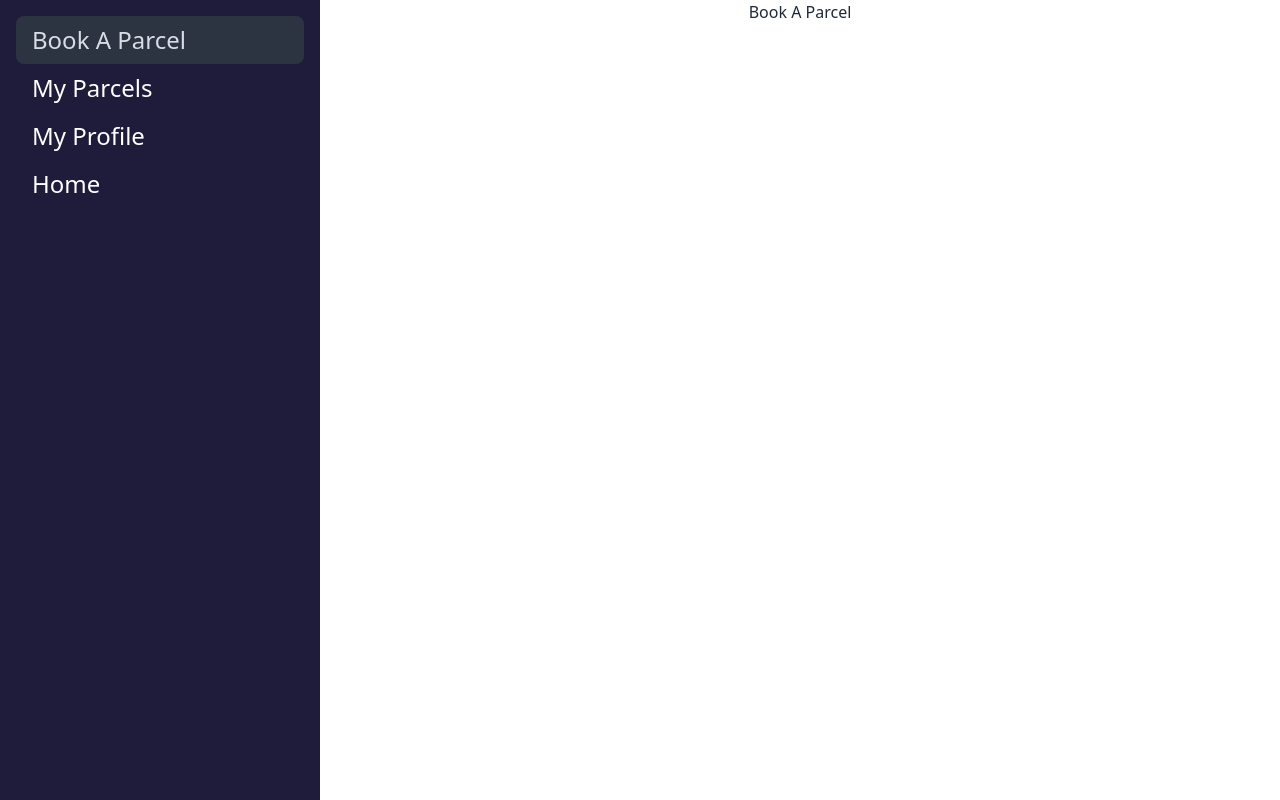
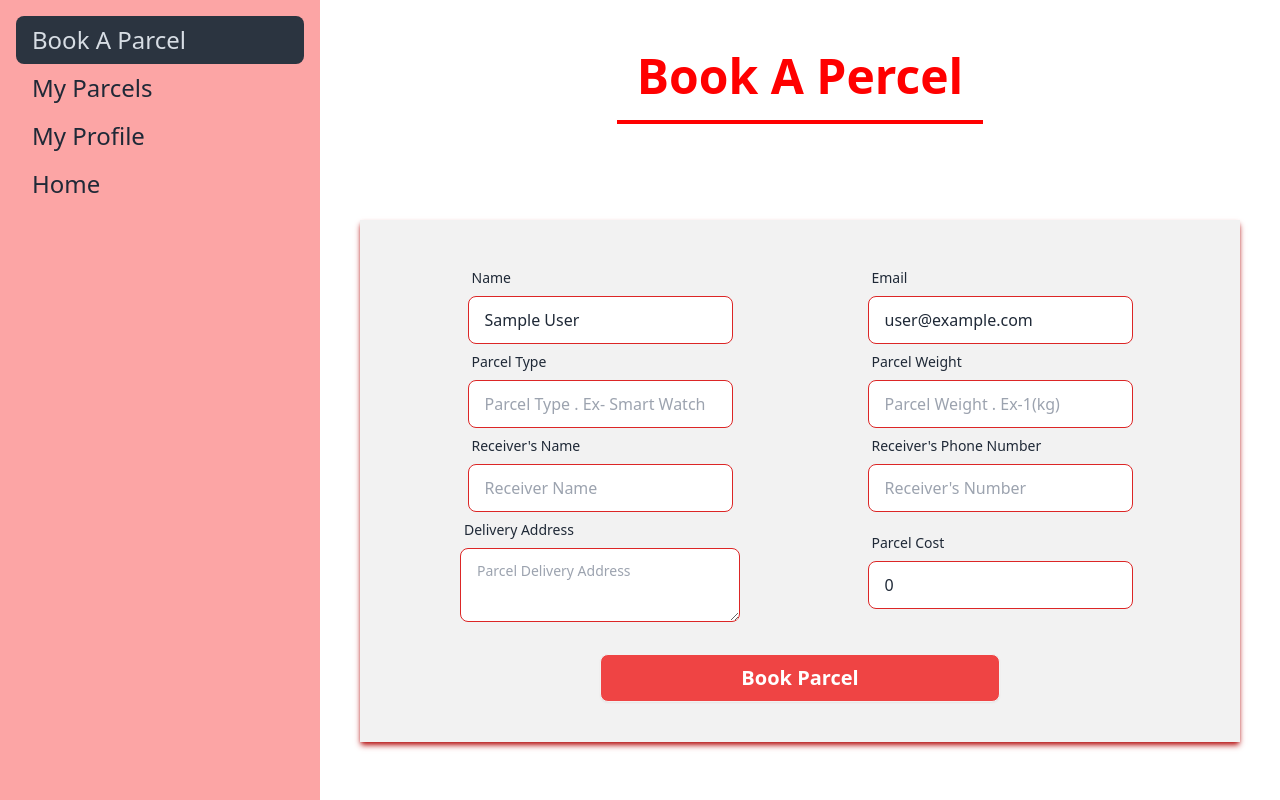
Before and after one commit to alamin175/gofast-courier, a React (Vite) app: page /dashboard/parcelBook in a window 1280 px wide. Built offline with nearby package versions, Linux system fonts and the light colour scheme; no server answers; sample sign-in values are in the browser's storage.

Commit message:
booking parcel page added

```diff
--- a/src/Layout/Dashboard.jsx
+++ b/src/Layout/Dashboard.jsx
@@ -11,6 +11,7 @@
       <input id="my-drawer" type="checkbox" className="drawer-toggle" />
       <div className="drawer-content flex justify-center">
         {/* Page content here */}
+
         <Outlet></Outlet>
         <label
           htmlFor="my-drawer"
@@ -26,7 +27,7 @@
           aria-label="close sidebar"
           className="drawer-overlay"
         ></label>
-        <ul className="menu p-4 w-80 min-h-full bg-[#1e1b3b] text-base-content">
+        <ul className="menu p-4 w-80 min-h-full bg-red-300 text-base-content ">
           {/* Sidebar content here */}
           {admin ? (
             <>
@@ -45,7 +46,7 @@
               </li>
             </>
           ) : (
-            <div className="text-2xl text-white">
+            <div className="text-2xl">
               <li>
                 <NavLink
                   activeclassname="active-link"
--- a/src/Pages/Dashboard/Merchant/ParcelBook.jsx
+++ b/src/Pages/Dashboard/Merchant/ParcelBook.jsx
@@ -1,7 +1,221 @@
+import { useContext } from "react";
+import { useForm } from "react-hook-form";
+import { Link } from "react-router-dom";
+import { UserContext } from "../../../AuthContext/AuthContext";
+import SectionTitle from "../../Shared/SectionTitle/SectionTitle";
+
 const ParcelBook = () => {
+  const { user, error, setError } = useContext(UserContext);
+
+  const {
+    register,
+    handleSubmit,
+    reset,
+    watch,
+    formState: { errors },
+  } = useForm();
+
+  const weight = watch("weight");
+  const onSubmit = (value) => {
+    const {
+      name,
+      email,
+      parcelType,
+      weight,
+      receiverName,
+      number,
+      address,
+      parcelCost,
+    } = value;
+    console.log(value);
+    const parcelDetails = {
+      name: name,
+      email: email,
+      parcelType: parcelType,
+      parcelWeight: weight,
+      receiverName: receiverName,
+      receiverNumber: number,
+      receiverAddress: address,
+      parcelCost: parcelCost,
+    };
+  };
   return (
-    <div>
-      <h1>Book A Parcel</h1>
+    <div className="md:-mt-16 w-full">
+      <SectionTitle title="Book A Percel"></SectionTitle>
+      <div className="bg-base-200 lg:p-10 p-4 shadow-md shadow-red-700 lg:mx-10">
+        <form onSubmit={handleSubmit(onSubmit)}>
+          {/* register your input into the hook by invoking the "register" function */}
+          <div className="grid grid-cols-1 place-items-center md:grid-cols-2">
+            {/* name */}
+            <div className="form-control">
+              <label className="label">
+                <span className="label-text">Name</span>
+              </label>
+              <input
+                {...register("name", { required: "Name is required" })}
+                type="text"
+                readOnly
+                value={user?.displayName}
+                placeholder="your Name"
+                className="input input-bordered focus:outline-red-600 border-red-600 focus:border-red-600 w-full max-w-xs"
+              />
+              {errors.name && (
+                <span className="text-error text-sm">
+                  {errors.name.message}
+                </span>
+              )}
+            </div>
+            {/* email */}
+            <div className="form-control">
+              <label className="label">
+                <span className="label-text">Email</span>
+              </label>
+              <input
+                {...register("email", { required: "Email is required" })}
+                type="text"
+                readOnly
+                value={user?.email}
+                placeholder="your Email"
+                className="input input-bordered focus:outline-red-600 border-red-600 focus:border-red-600 w-full max-w-xs"
+              />
+              {errors.email && (
+                <span className="text-error text-sm">
+                  {errors.email.message}
+                </span>
+              )}
+            </div>
+            {/* parcelType */}
+            <div className="form-control">
+              <label className="label">
+                <span className="label-text">Parcel Type</span>
+              </label>
+              <input
+                {...register("parcelType", {
+                  required: "Parcel Type is required",
+                })}
+                type="text"
+                placeholder="Parcel Type . Ex- Smart Watch"
+                className="input input-bordered focus:outline-red-600 border-red-600 focus:border-red-600 w-full max-w-xs"
+              />
+              {errors.parcelType && (
+                <span className="text-error text-sm">
+                  {errors.parcelType.message}
+                </span>
+              )}
+            </div>
+            {/* weight */}
+            <div className="form-control">
+              <label className="label">
+                <span className="label-text">Parcel Weight</span>
+              </label>
+              <input
+                {...register("weight", {
+                  required: "Parcel Weight is required",
+                })}
+                type="number"
+                placeholder="Parcel Weight . Ex-1(kg)"
+                className="input input-bordered focus:outline-red-600 border-red-600 focus:border-red-600 w-full max-w-xs"
+              />
+              {errors.weight && (
+                <span className="text-error text-sm">
+                  {errors.weight.message}
+                </span>
+              )}
+            </div>
+            {/* receiverName */}
+            <div className="form-control">
+              <label className="label">
+                <span className="label-text">Receiver's Name</span>
+              </label>
+              <input
+                {...register("receiverName", {
+                  required: "Receiver's Name is required",
+                })}
+                type="text"
+                placeholder="Receiver Name"
+                className="input input-bordered focus:outline-red-600 border-red-600 focus:border-red-600 w-full max-w-xs"
+              />
+              {errors.receiverName && (
+                <span className="text-error text-sm">
+                  {errors.receiverName.message}
+                </span>
+              )}
+            </div>
+            {/* number */}
+            <div className="form-control">
+              <label className="label">
+                <span className="label-text">Receiver's Phone Number</span>
+              </label>
+              <input
+                {...register("number", {
+                  required: "Receiver's Phone Number is required",
+                })}
+                type="text"
+                placeholder="Receiver's Number"
+                className="input input-bordered focus:outline-red-600 border-red-600 focus:border-red-600 w-full max-w-xs"
+              />
+              {errors.receiverNumber && (
+                <span className="text-error text-sm">
+                  {errors.receiverNumber.message}
+                </span>
+              )}
+            </div>
+            {/* address */}
+            <div className="form-control">
+              <label className="label">
+                <span className="label-text">Delivery Address</span>
+              </label>
+              <textarea
+                {...register("address", {
+                  required: "Delivery Address is required",
+                })}
+                type="text"
+                placeholder="Parcel Delivery Address"
+                className="textarea textarea-bordered   focus:outline-red-600 border-red-600 focus:border-red-600  md:w-[280px]"
+              />
+              {errors.delivery && (
+                <span className="text-error text-sm">
+                  {errors.delivery.message}
+                </span>
+              )}
+            </div>
+            {/* parcelCost */}
+            <div className="form-control">
+              <label className="label">
+                <span className="label-text">Parcel Cost</span>
+              </label>
+              <input
+                {...register("parcelCost", { required: "Name is required" })}
+                type="text"
+                readOnly
+                value={
+                  weight == null || weight == 0
+                    ? 0
+                    : weight == 1
+                    ? 50
+                    : weight == 2
+                    ? 100
+                    : 150
+                }
+                placeholder="your Name"
+                className="input input-bordered focus:outline-red-600 border-red-600 focus:border-red-600 w-full max-w-xs"
+              />
+              {errors.name && (
+                <span className="text-error text-sm">
+                  {errors.name.message}
+                </span>
+              )}
+            </div>
+          </div>
+          <div className="flex justify-center mt-8">
+            <input
+              className="btn w-1/2 hover:bg-red-600 bg-red-500 text-white font-bold text-xl"
+              type="submit"
+              value="Book Parcel"
+            />
+          </div>
+        </form>
+      </div>
     </div>
   );
 };
--- a/src/Pages/Home/Feature/Feature.jsx
+++ b/src/Pages/Home/Feature/Feature.jsx
@@ -9,7 +9,11 @@
             Our Special Feature{" "}
           </h1>
         </div> */}
-        <SectionTitle title="Our Special Feature"></SectionTitle>
+        <div className="flex justify-center">
+          <h1 className="text-3xl md:text-5xl my-14 md:my-24 font-bold border-b-4 text-white border-white p-5 inline-block ">
+            Our Special Feature
+          </h1>
+        </div>
         <div className="grid md:mx-16 lg:mx-0 m-2 gap-y-5 md:gap-y-10  place-items-center lg:grid-cols-3">
           <div className="card  lg:w-96 bg-base-100 shadow-xl">
             <figure>
@@ -61,7 +65,11 @@
         </div>
         <div>
           <div className="md:-mb-14">
-            <SectionTitle title="Activities On Our Website"></SectionTitle>
+            <div className="flex justify-center">
+              <h1 className="text-3xl md:text-5xl my-14 md:my-24 font-bold border-b-4 text-white border-white p-5 inline-block ">
+                Activities On Our Website
+              </h1>
+            </div>
           </div>
           <div className="grid grid-cols-1 md:grid-cols-2 lg:grid-cols-3 gap-10 pt-4 md:pt-10 p-10">
             <div className="p-5 bg-white rounded-lg text-center">
--- a/src/Pages/Shared/SectionTitle/SectionTitle.jsx
+++ b/src/Pages/Shared/SectionTitle/SectionTitle.jsx
@@ -1,7 +1,7 @@
 const SectionTitle = ({ title }) => {
   return (
     <div className="flex justify-center">
-      <h1 className="text-3xl md:text-5xl my-14 md:my-24 font-bold border-b-4 text-white border-white p-5 inline-block ">
+      <h1 className="text-3xl md:text-5xl my-14 md:my-24 font-bold border-b-4 text-[#ff0000] border-[#ff0000] p-5 inline-block ">
         {title}
       </h1>
     </div>
```
